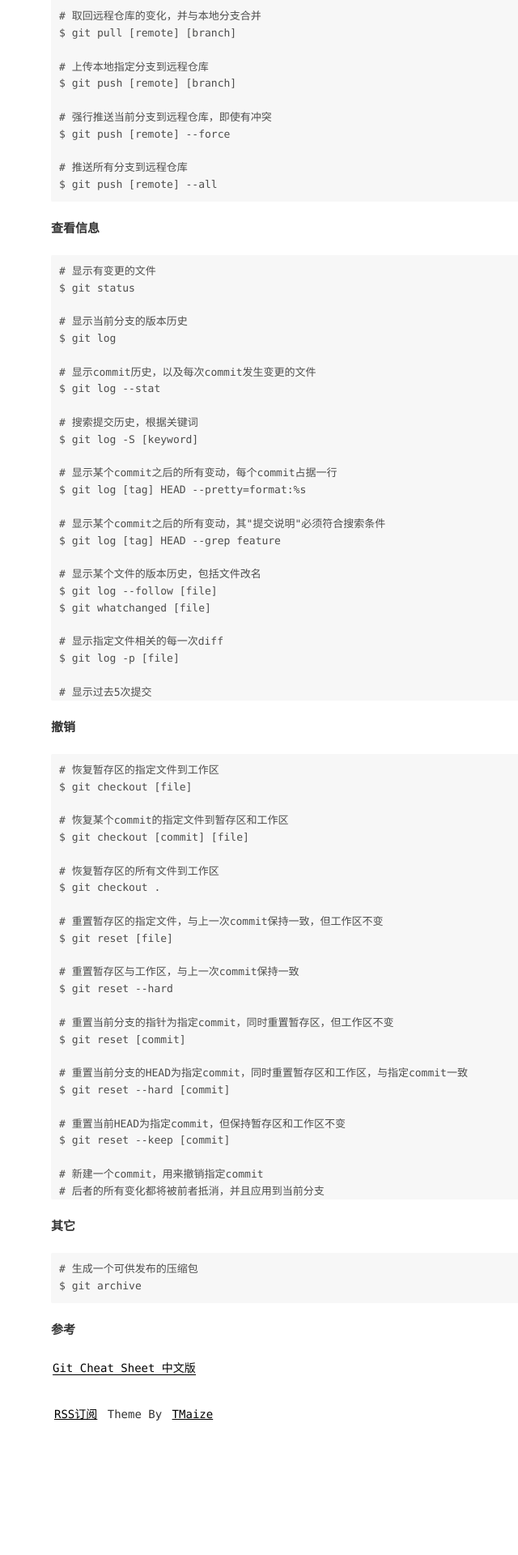
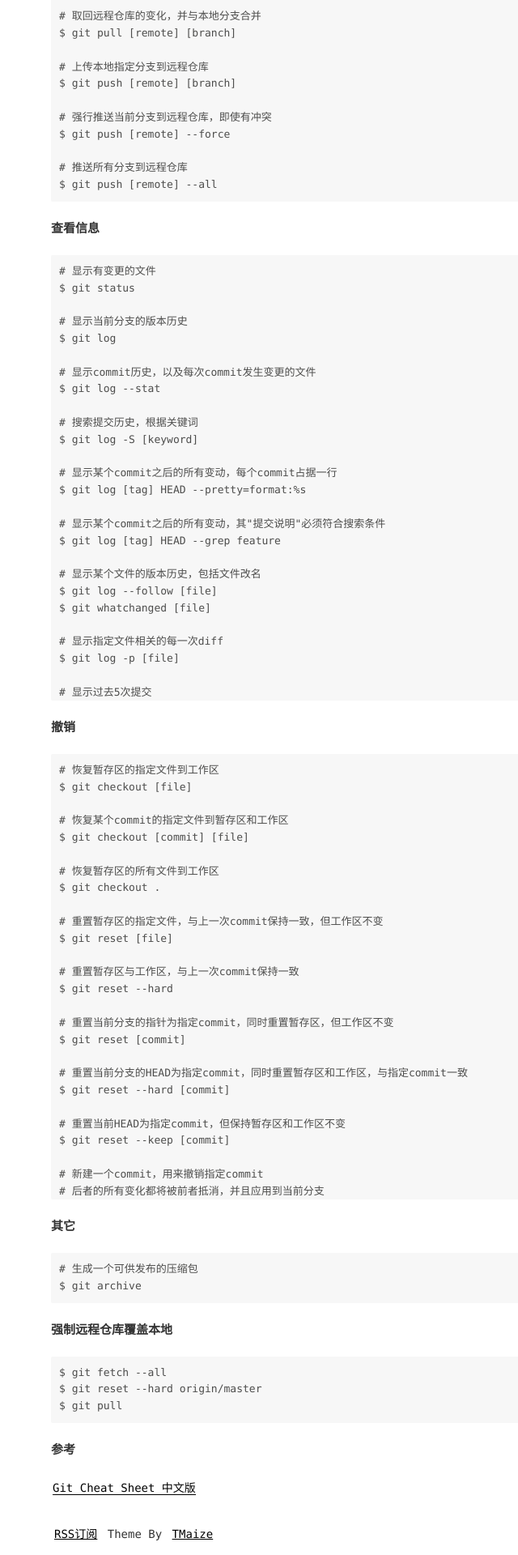
Before and after one commit to qazxu/qazxu.github.io, a Jekyll site: the page built from _posts/2019-12-21-git 常用命令.md, in a window 1280 px wide. Shown: the part 3537-5457 px from the top of the page at 81% size, without its empty margins (251-891 px from the left). Built offline with Jekyll 4.4.1, drawn with Linux system fonts in a browser that asks for light colours; comment, search, counter and statistics services are not loaded; before the commit the page ends 5309 px from its top, so only the background shows below that.

Commit message:
强制远程仓库覆盖本地

````diff
--- a/_posts/2019-12-21-git 常用命令.md
+++ b/_posts/2019-12-21-git 常用命令.md
@@ -309,5 +309,12 @@ $ git stash pop
 $ git archive
 ```
 
+#### 强制远程仓库覆盖本地
+```
+$ git fetch --all
+$ git reset --hard origin/master
+$ git pull
+```
+
 #### 参考
 [Git Cheat Sheet 中文版](https://blog.csdn.net/github_37515447/article/details/56840610)
````
